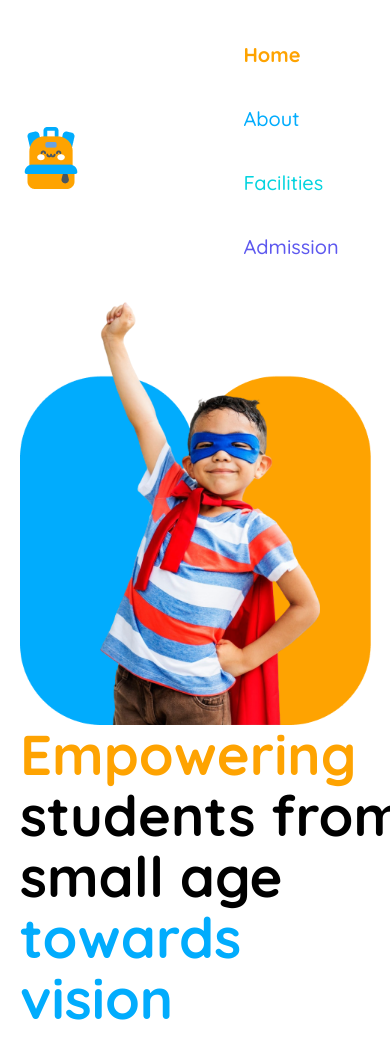
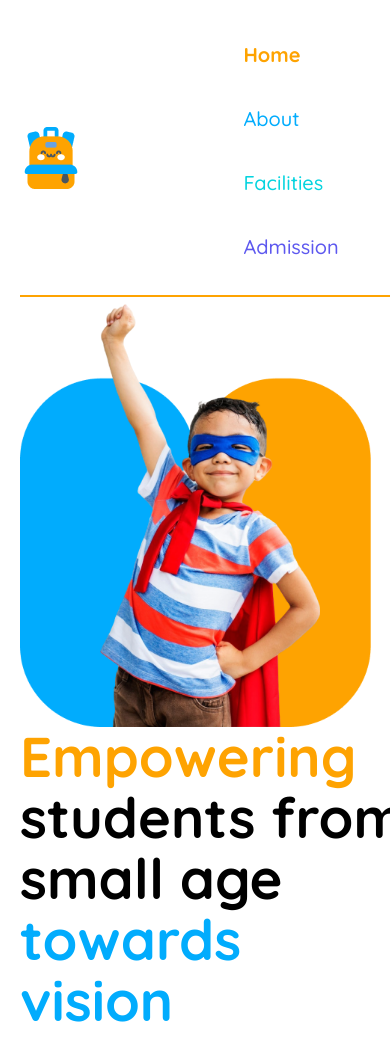
Before and after one commit to Hasanabu458/assignment-2, a plain HTML site: page index.html in a window 390 px wide. Shown: the top 1038 px of the page. Drawn offline with Linux system fonts and the light colour scheme.

Commit message:
added border

```diff
--- a/styles/style.css
+++ b/styles/style.css
@@ -138,6 +138,7 @@ display: flex;
 flex-direction: row;
 margin: 0 auto;
 width: auto;
+border-bottom: 2px solid rgb(254, 163, 1);
 
         }
         #logo{
```
